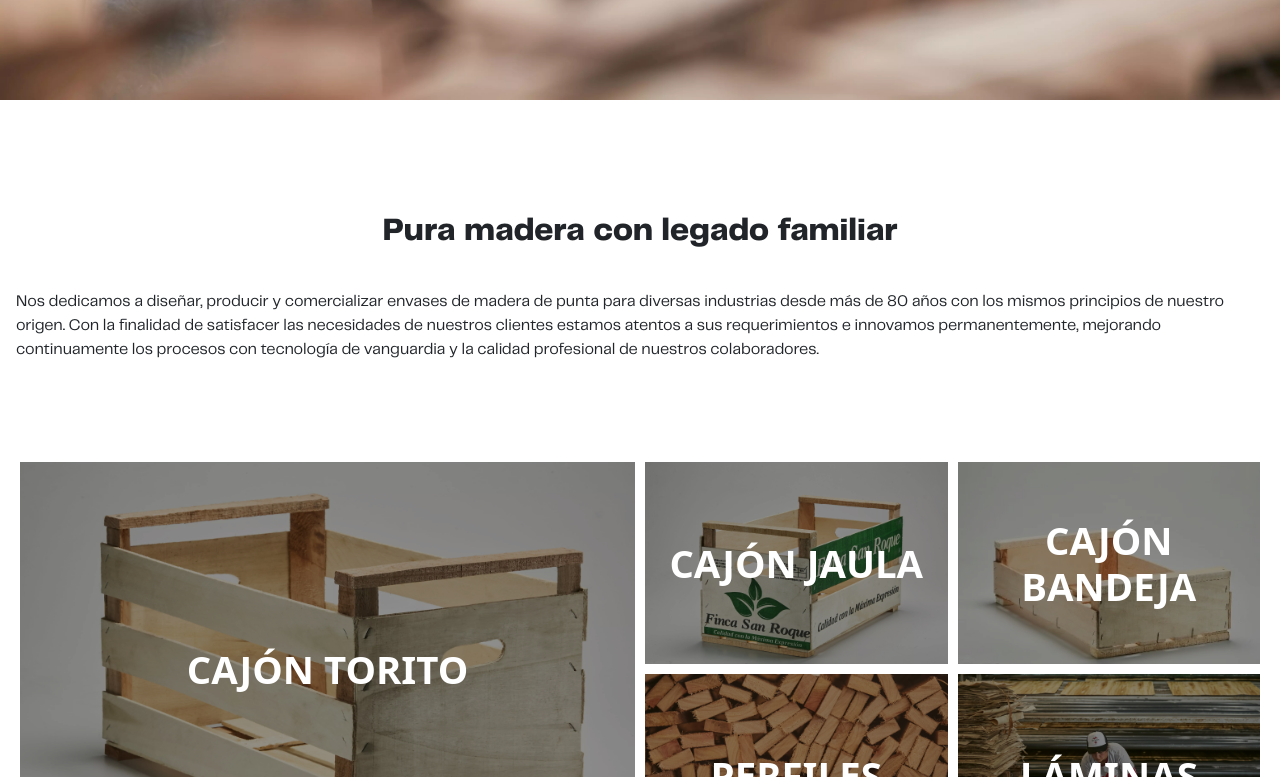
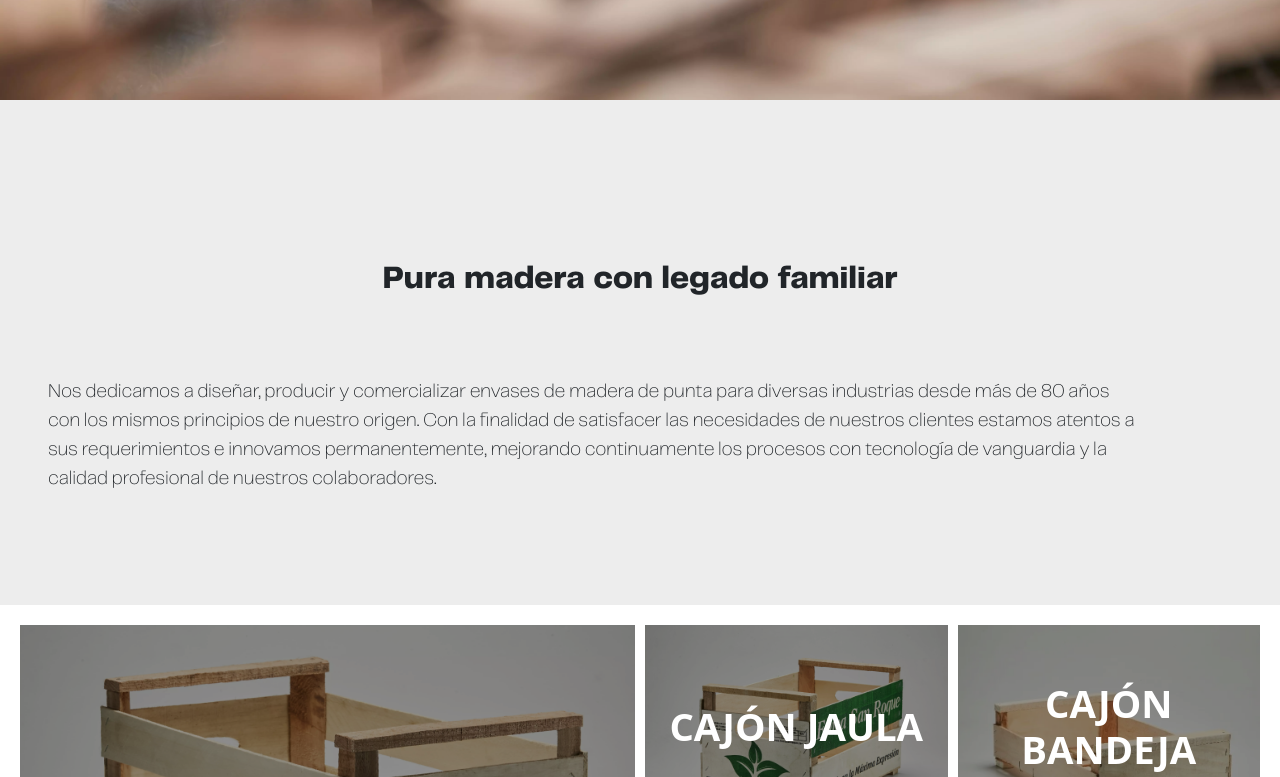
Before and after one commit to steve-ux/los-andes-envases, a React (Create React App) app: page / in a window 1280 px wide. Shown: the part 2123-2900 px from the top of the page. Built offline with nearby package versions, Linux system fonts and the light colour scheme.

Commit message:
ultimos cambios pedidos

```diff
--- a/src/components/Footer.js
+++ b/src/components/Footer.js
@@ -26,12 +26,12 @@ function Footer() {
             <img src={Clock} width="60" alt="Horarios" className="logoReloj"/>
             <p className="horarios">8:00 AM - 21:00 PM</p>
             </div>
-            <a href="https://www.facebook.com/LosAndesAserradero" target="_blank" rel="noreferrer"><img src={Facebook} width="60" alt="Logo Facebook" className="logoFb"/></a>
+            <a href="https://www.facebook.com/LosAndesAserradero" target="_blank" rel="noreferrer"><img src={Facebook} width="50" alt="Logo Facebook" className="logoFb"/></a>
             </div>
             <div className="derechosReservados">
-              Grupo Puebla | Todos los derechos reservados © <span id="get-current-year">{new Date().getFullYear()}</span>
+              Envases Los Andes | Todos los derechos reservados © <span id="get-current-year">{new Date().getFullYear()}</span>
             </div>
-            <p className="text-footer2">Web creada por <span><a href="https://linktr.ee/steve.ok" target="_blank" rel="noreferrer" className="firma">EDev</a></span></p>
+            <p className="text-footer2">Web creada por <span><a href="https://linktr.ee/steve.ok" target="_blank" rel="noreferrer" className="firma">DevFreelancer</a></span></p>
           </footer>
       </div>
     );
--- a/src/index.css
+++ b/src/index.css
@@ -104,6 +104,7 @@ a {
   display: flex;
   flex-direction: column;
   width: 40%;
+  font-family: var(--primary-font);
 }
 .texto-valores h2 {
   text-align: center;
@@ -155,7 +156,7 @@ a {
     align-items: center;
   }
 }
-@media (max-width: 1260px) {
+@media (max-width: 1360px) {
   .text-nosotros-t {
     font-size: 0.8rem;
     text-align: justify;
@@ -330,6 +331,14 @@ a {
   font-size: 2vw;
   width: 85vw;
 }
+.introHome2 {
+  margin-top: 4rem;
+  margin-bottom: 4rem;
+  margin-right: 3rem !important;
+  font-family: var(--primary-font);
+  font-size: 1.5vw;
+  width: 85vw;
+}
 @media (max-width: 750px) {
   .introHome {
     margin-top: 6rem;
@@ -339,6 +348,7 @@ a {
     font-size: 1rem;
     width: 85vw;
   }
+
   .textNuestrosProductos {
     font-family: var(--terciary-font);
     padding: 1rem;
--- a/src/pages/Home.js
+++ b/src/pages/Home.js
@@ -22,10 +22,12 @@ function Home() {
         className="imageCamion"
         alt="Camión cargado con cajas"
       />
+      <div className="containerIntroHome">
       <h2 className="nuestrosProductos">Pura madera con legado familiar</h2>
-      <p className="textNuestrosProductos">
+      <p className="introHome2">
       Nos dedicamos a diseñar, producir y comercializar envases de madera de punta para diversas industrias desde más de 80 años con los mismos principios de nuestro origen. Con la finalidad de satisfacer las necesidades de nuestros clientes estamos atentos a sus requerimientos e innovamos permanentemente, mejorando continuamente los procesos con tecnología de vanguardia y la calidad profesional de nuestros colaboradores.
       </p>
+      </div>
       <div className="productos">
         <Productos />
       </div>
```
